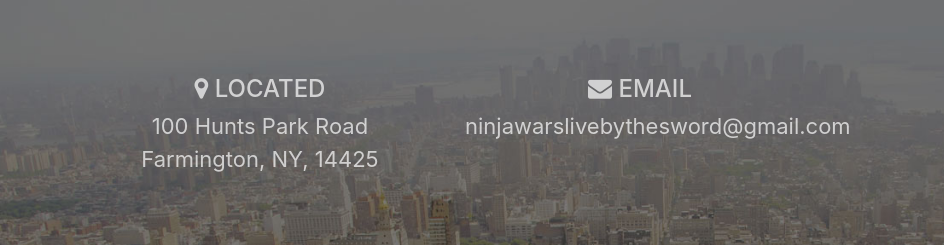
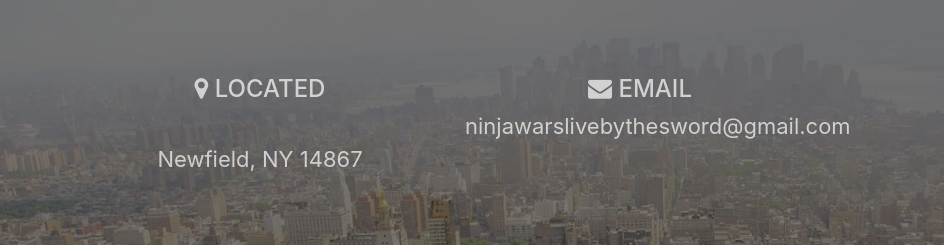
Before and after one commit to NinjaWars/nw-splash, a website with bundled scripts: page www/index.html in a window 1280 px wide. Shown: the part 4831-5076 px from the top of the page, 0-944 px from the left. Built offline with nearby package versions, Linux system fonts and the light colour scheme.

Commit message:
Update address

```diff
--- a/www/index.html
+++ b/www/index.html
@@ -399,8 +399,7 @@
             <h4>
               <i class="fa fa-map-marker"></i>
               Located</h4>
-            <p>100 Hunts Park Road
-              <br>Farmington, NY, 14425</p>
+            <p><br>Newfield, NY 14867</p>
           </div>
           <div class="col-md-4 footer-contact-details">
             <h4>
```
